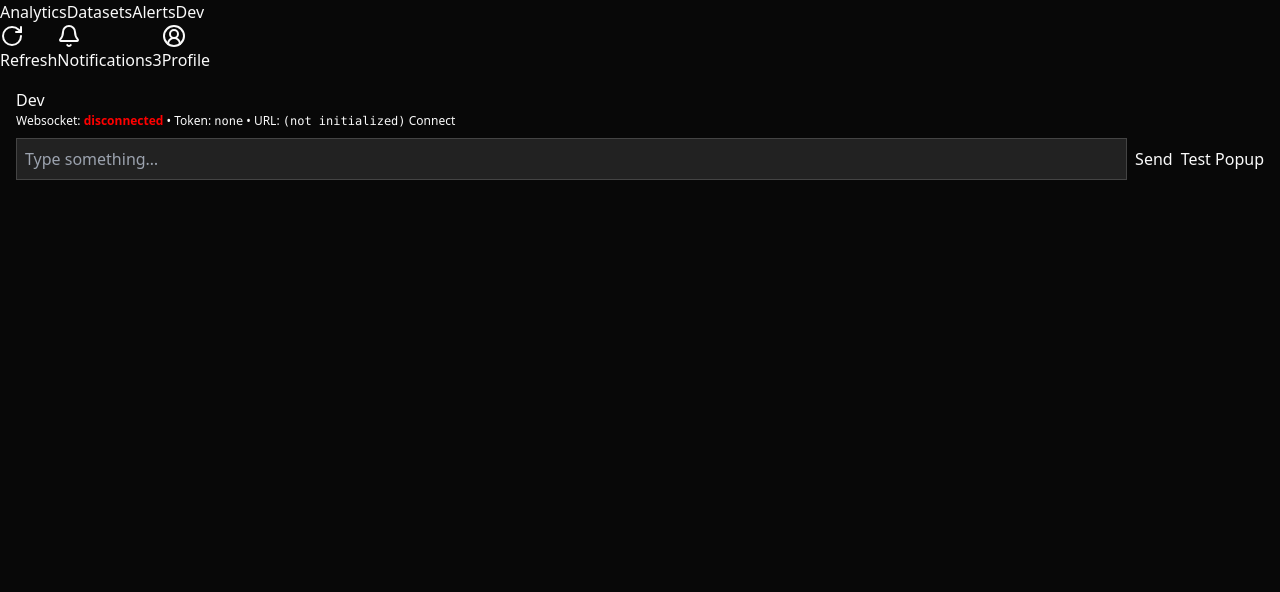
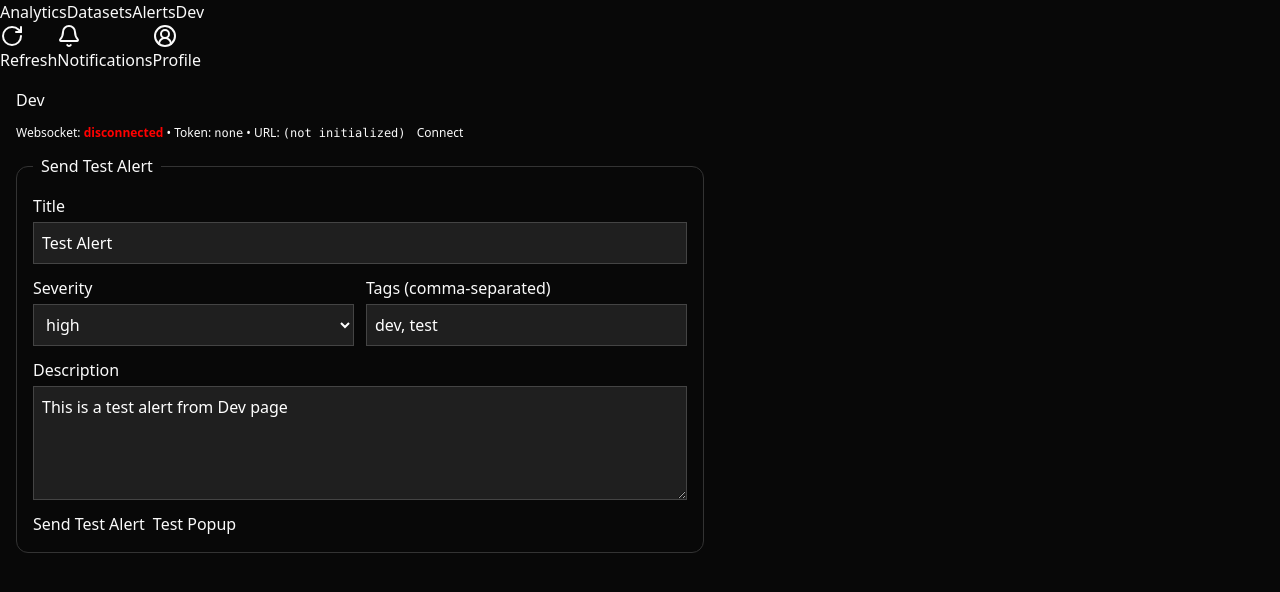
Before and after one commit to Sentinel-Hive/sentinel-client, a React app in the folder sentinel-app-client/: page /#/dev in a window 1280 px wide. Shown: the top 592 px of the page. Built offline with nearby package versions, Linux system fonts and the light colour scheme; the HTML template or start-up script is replaced by a standard one.

Commit message:
server can now send alerts to the front end that populate the alerts page and notifications.

```diff
--- a/sentinel-app-client/src/components/Header.tsx
+++ b/sentinel-app-client/src/components/Header.tsx
@@ -12,6 +12,7 @@ import {
 import { toast } from "sonner";
 import * as DropdownMenu from "@radix-ui/react-dropdown-menu";
 import AlertNotification, { Severity } from "./AlertNotification";
+import { useAlerts } from "../lib/alertsStore";
 
 const navLinkClass = "px-3 py-2 rounded-xl text-sm font-medium transition hover:bg-neutral-800/60";
 const activeClass = "bg-neutral-800";
@@ -24,27 +25,13 @@ type Notification = {
 };
 
 export default function Header() {
-    // example notifications
-    const notifications: Notification[] = [
-        {
-            id: "n1",
-            severity: "high",
-            timestamp: new Date(Date.now() - 7 * 60 * 1000).toISOString(), // 7m ago
-            description: "High latency detected in api-gateway (p95 > 1.2s).",
-        },
-        {
-            id: "n2",
-            severity: "critical",
-            timestamp: new Date(Date.now() - 65 * 60 * 1000).toISOString(), // 65m ago
-            description: "Error spike: 5xx > 4% in us-east-1. Auto-mitigation paused.",
-        },
-        {
-            id: "n3",
-            severity: "medium",
-            timestamp: new Date(Date.now() - 5 * 60 * 60 * 1000).toISOString(), // 5h ago
-            description: "Disk usage warning on log-storage-03 (78%).",
-        },
-    ];
+    const alerts = useAlerts();
+    const notifications = alerts.slice(0, 10).map((a) => ({
+        id: a.id,
+        severity: a.severity as Severity,
+        timestamp: a.timestamp,
+        description: a.description || a.title,
+    }));
 
     const user: { id: string; name: string } | null = { id: "u1", name: "Ada" };
     const navigate = useNavigate();
--- /dev/null
+++ b/sentinel-app-client/src/lib/alertsStore.ts
@@ -0,0 +1,48 @@
+// src/lib/alertsStore.ts
+import { useSyncExternalStore } from "react";
+
+export type Severity = "critical" | "high" | "medium" | "low";
+
+export type Alert = {
+    id: string;
+    title: string;
+    severity: Severity;
+    source: string;
+    timestamp: string; // ISO
+    description?: string;
+    tags?: string[];
+    acknowledged?: boolean;
+};
+
+let _alerts: Alert[] = [];
+const listeners = new Set<() => void>();
+
+function emit() {
+    for (const l of listeners) l();
+}
+
+export function addAlert(a: Alert) {
+    // de-dupe by id if provided
+    if (a.id && _alerts.some((x) => x.id === a.id)) return;
+    _alerts = [a, ..._alerts].slice(0, 200); // cap list
+    emit();
+}
+
+export function acknowledge(id: string) {
+    _alerts = _alerts.map((a) => (a.id === id ? { ...a, acknowledged: true } : a));
+    emit();
+}
+
+export function getAlerts() {
+    return _alerts;
+}
+
+export function subscribe(fn: () => void) {
+    listeners.add(fn);
+    return () => listeners.delete(fn);
+}
+
+// React hook
+export function useAlerts() {
+    return useSyncExternalStore(subscribe, getAlerts, getAlerts);
+}
--- a/sentinel-app-client/src/lib/session.ts
+++ b/sentinel-app-client/src/lib/session.ts
@@ -1,3 +1,5 @@
+import { addAlert, Alert as AlertType } from "./alertsStore";
+
 let _baseURL =
     (typeof localStorage !== "undefined" && localStorage.getItem("svh.baseUrl")) ||
     "http://127.0.0.1:5167";
@@ -205,6 +207,13 @@ export function connectWebsocket() {
         let msg: any;
         try {
             msg = JSON.parse(ev.data);
+            if (msg && msg.type === "alert") {
+                // Basic runtime shape check; trust server fields
+                const alert = msg as AlertType;
+                try {
+                    addAlert(alert);
+                } catch {}
+            }
         } catch {
             msg = ev.data;
         }
--- a/sentinel-app-client/src/pages/Alerts.tsx
+++ b/sentinel-app-client/src/pages/Alerts.tsx
@@ -1,29 +1,39 @@
 import AlertCard from "../components/AlertCard";
+import { useAlerts } from "../lib/alertsStore";
 
 export default function Alerts() {
-    const example = {
-        id: "evt-9YH27",
-        title: "Spike in 5xx errors on api-gateway",
-        severity: "high" as const,
-        source: "nginx@edge-us-east-1",
-        timestamp: new Date().toISOString(),
-        description:
-            "Error rate exceeded 3% over 5 minutes. Upstream timeouts likely. Auto-mitigation paused for manual review.",
-        tags: ["api", "errors", "gateway"],
-    };
+    const alerts = useAlerts(); // live
 
     return (
         <div className="mx-auto max-w-5xl p-6 space-y-6">
             <header className="flex items-end justify-between">
                 <h2 className="text-2xl font-semibold tracking-tight">Alerts</h2>
-                <div className="text-sm text-white/60">Example preview</div>
+                <div className="text-sm text-white/60">{alerts.length} total</div>
             </header>
 
-            <div className="grid gap-4">
-                <AlertCard {...example} />
-                <AlertCard {...example} />
-                <AlertCard {...example} />
-            </div>
+            {alerts.length === 0 ? (
+                <div className="text-white/70">No alerts yet.</div>
+            ) : (
+                <div className="grid gap-4">
+                    {alerts.map((a) => (
+                        <AlertCard
+                            key={a.id}
+                            id={a.id}
+                            title={a.title}
+                            severity={a.severity}
+                            source={a.source}
+                            timestamp={a.timestamp}
+                            description={a.description}
+                            tags={a.tags}
+                            acknowledged={a.acknowledged}
+                            onAcknowledge={(id) => {
+                                // optional: update store; server-side ack can come later
+                                // import { acknowledge } from "../lib/alertsStore" if you want
+                            }}
+                        />
+                    ))}
+                </div>
+            )}
         </div>
     );
 }
--- a/sentinel-app-client/src/pages/Dev.tsx
+++ b/sentinel-app-client/src/pages/Dev.tsx
@@ -10,84 +10,166 @@ import {
 } from "../lib/session";
 import { Popup } from "../components/Popup";
 
+type Severity = "critical" | "high" | "medium" | "low";
+
 export default function Dev() {
-    const [text, setText] = useState("");
-    const [popup, setPopup] = useState<string | null>(null);
     const [wsReady, setWsReady] = useState(isWebsocketOpen());
     const [token, setToken] = useState<string | null>(getToken());
 
+    // Alert form state
+    const [title, setTitle] = useState("Test Alert");
+    const [severity, setSeverity] = useState<Severity>("high");
+    const [description, setDescription] = useState("This is a test alert from Dev page");
+    const [tags, setTags] = useState("dev, test");
+
+    // Optional popup preview
+    const [popup, setPopup] = useState<string | null>(null);
+
     useEffect(() => {
-        // subscribe to message events
-        const offMsg = onWebsocketMessage((msg: any) => {
-            console.log("[DEV] onWebsocketMessage:", msg);
-            if (!msg) return;
-            if (msg.type === "popup" || msg.type === "server_message" || msg.type === "echo") {
-                const text = msg.text ?? msg.payload?.text ?? msg.content ?? JSON.stringify(msg);
-                setPopup(text);
-            }
-        });
-
-        // subscribe to open/close events
+        // keep status in sync
         const offOpen = onWebsocketOpen((open) => {
-            console.log("[DEV] onWebsocketOpen:", open);
             setWsReady(open);
             setToken(getToken());
         });
-
+        // log any incoming messages (and surface popups)
+        const offMsg = onWebsocketMessage((msg: any) => {
+            if (msg?.type === "popup") {
+                setPopup(msg.text ?? JSON.stringify(msg));
+            }
+        });
         return () => {
+            offOpen?.();
             offMsg?.();
-            offOpen?.();
         };
     }, []);
 
     function handleConnect() {
-        console.log("[DEV] Connect button clicked");
         connectWebsocket();
     }
 
-    function handleSend() {
-        console.log("[DEV] Send clicked:", text);
-        websocketSend({ type: "dev_popup", text });
-        setText("");
+    function parseTags(input: string): string[] {
+        return input
+            .split(",")
+            .map((s) => s.trim())
+            .filter(Boolean);
+    }
+
+    function sendTestAlert() {
+        websocketSend({
+            type: "dev_alert",
+            title,
+            severity,
+            source: "dev",
+            description,
+            tags: parseTags(tags),
+        });
     }
 
     function testPopup() {
-        console.log("[DEV] Test popup manually");
-        setPopup(text || "This is a local popup test!");
+        setPopup("Local popup test from Dev page");
     }
 
     return (
-        <div style={{ padding: 16 }}>
+        <div style={{ padding: 16, display: "grid", gap: 12, maxWidth: 720 }}>
             <h1>Dev</h1>
 
-            <div style={{ marginBottom: 8, fontSize: 12 }}>
+            <div style={{ fontSize: 12 }}>
                 Websocket:{" "}
                 <b style={{ color: wsReady ? "limegreen" : "red" }}>
                     {wsReady ? "connected" : "disconnected"}
                 </b>{" "}
                 • Token: <code>{token ? "present" : "none"}</code> • URL:{" "}
                 <code>{getWebsocketDebugUrl()}</code>{" "}
-                <button onClick={handleConnect}>Connect</button>
+                <button onClick={handleConnect} style={{ marginLeft: 8 }}>
+                    Connect
+                </button>
             </div>
 
-            <div style={{ display: "flex", gap: 8 }}>
+            <fieldset
+                style={{
+                    border: "1px solid #333",
+                    borderRadius: 12,
+                    padding: 16,
+                    display: "grid",
+                    gap: 12,
+                }}
+            >
+                <legend style={{ padding: "0 8px" }}>Send Test Alert</legend>
+
+                <label style={{ display: "grid", gap: 4 }}>
+                    <span>Title</span>
                     <input
-                    value={text}
-                    onChange={(e) => setText(e.target.value)}
-                    placeholder="Type something…"
+                        value={title}
+                        onChange={(e) => setTitle(e.target.value)}
+                        placeholder="Alert title"
                         style={{
-                        flex: 1,
                             padding: 8,
-                        background: "#222",
+                            background: "#1f1f1f",
                             border: "1px solid #444",
-                        color: "white",
+                            color: "#fff",
                         }}
                     />
-                <button onClick={handleSend} disabled={!wsReady}>
-                    Send
+                </label>
+
+                <div style={{ display: "grid", gap: 12, gridTemplateColumns: "1fr 1fr" }}>
+                    <label style={{ display: "grid", gap: 4 }}>
+                        <span>Severity</span>
+                        <select
+                            value={severity}
+                            onChange={(e) => setSeverity(e.target.value as Severity)}
+                            style={{
+                                padding: 8,
+                                background: "#1f1f1f",
+                                border: "1px solid #444",
+                                color: "#fff",
+                            }}
+                        >
+                            <option value="critical">critical</option>
+                            <option value="high">high</option>
+                            <option value="medium">medium</option>
+                            <option value="low">low</option>
+                        </select>
+                    </label>
+
+                    <label style={{ display: "grid", gap: 4 }}>
+                        <span>Tags (comma-separated)</span>
+                        <input
+                            value={tags}
+                            onChange={(e) => setTags(e.target.value)}
+                            placeholder="dev, test"
+                            style={{
+                                padding: 8,
+                                background: "#1f1f1f",
+                                border: "1px solid #444",
+                                color: "#fff",
+                            }}
+                        />
+                    </label>
+                </div>
+
+                <label style={{ display: "grid", gap: 4 }}>
+                    <span>Description</span>
+                    <textarea
+                        value={description}
+                        onChange={(e) => setDescription(e.target.value)}
+                        rows={4}
+                        placeholder="Describe the alert…"
+                        style={{
+                            padding: 8,
+                            background: "#1f1f1f",
+                            border: "1px solid #444",
+                            color: "#fff",
+                        }}
+                    />
+                </label>
+
+                <div style={{ display: "flex", gap: 8 }}>
+                    <button onClick={sendTestAlert} disabled={!wsReady}>
+                        Send Test Alert
                     </button>
                     <button onClick={testPopup}>Test Popup</button>
                 </div>
+            </fieldset>
 
             <Popup message={popup} onClose={() => setPopup(null)} />
         </div>
```
Lines whose indentation alone changed are shown as unchanged.
